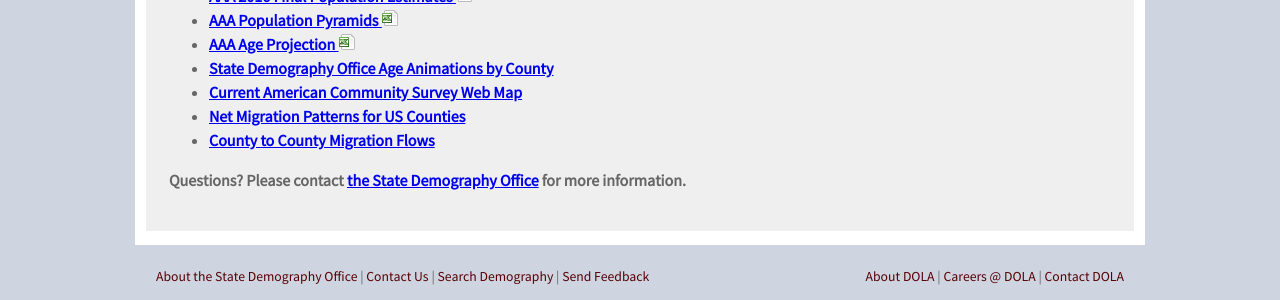
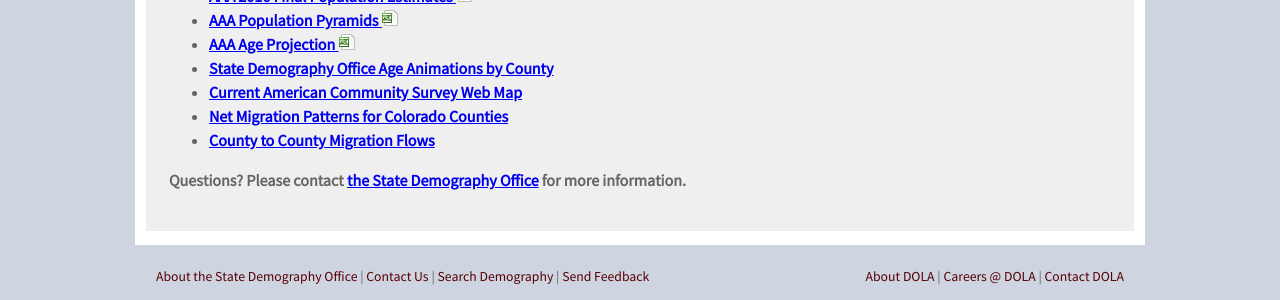
Before and after one commit to TBleess/Website_New, a Jekyll site: the page built from pages/9_Not_in_Menu/AAA-2018.md, in a window 1280 px wide. Shown: the part 588-888 px from the top of the page. Built offline with Jekyll 4.4.1, drawn with Linux system fonts in a browser that asks for light colours.

Commit message:
Update AAA-2018.md

```diff
--- a/pages/9_Not_in_Menu/AAA-2018.md
+++ b/pages/9_Not_in_Menu/AAA-2018.md
@@ -22,7 +22,7 @@ Last Update 10/1/2018
 * **[AAA Age Projection ![xls](/images/page_white_excel.png 'download xls file')](https://drive.google.com/uc?export=download&id=1a-T0n4OKG0PJ5g0t-Vkh0nbw2_0iBaSX)**
 * **[State Demography Office Age Animations by County](https://demography.dola.colorado.gov/Age-Animation-Bars/)**
 * **[Current American Community Survey Web Map](https://coloradodemography.github.io/CensusAPI_Map_2016/?lat=39&lng=-104.8&z=9&s=50&v=mhi&sn=jenks&cs=mh1&cl=7)**
-* **[Net Migration Patterns for US Counties](https://netmigration.wisc.edu/)**
+* **[Net Migration Patterns for Colorado Counties](https://gis.dola.colorado.gov/apps/netmigration_dashboard/)**
 * **[County to County Migration Flows](https://www.census.gov/topics/population/migration/guidance/county-to-county-migration-flows.html)**
 
 
```
